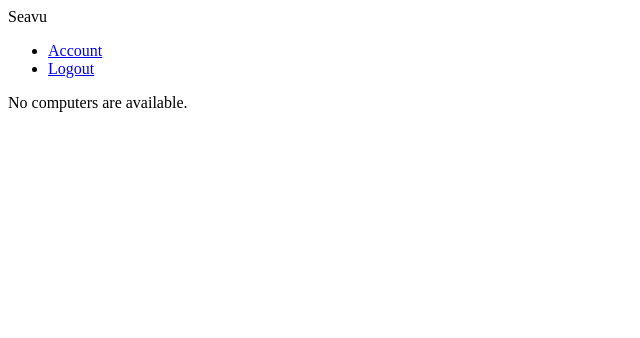
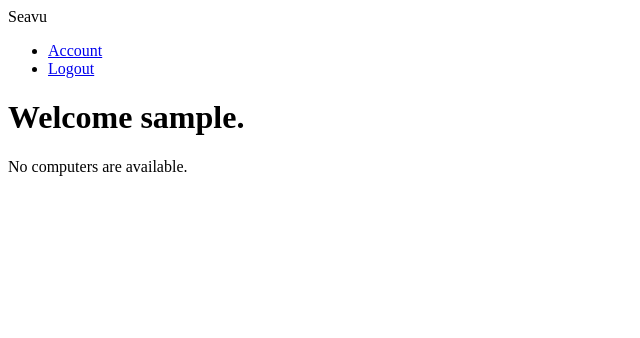
Before and after one commit to GeblerTooth/seavu, a Django app: page / in a window 1280 px wide. Shown: the top 338 px of the page, without its empty margins (0-640 px from the left). Run offline with Django 5.2, Linux system fonts and the light colour scheme; the visitor is signed in with stand-in values (Sample User, id 1); data that the repository does not hold is empty.

Commit message:
added user welcome

```diff
--- a/inventory/templates/inventory/index.html
+++ b/inventory/templates/inventory/index.html
@@ -1,6 +1,7 @@
 {% extends 'inventory/base.html' %}
 {% block title %}Home | Seavu{% endblock %}
 {% block content %}
+<h1>Welcome {{ user.get_username }}.</h1>
 {% if computer_list %}
     <ul>
     {% for computer in computer_list %}
```
